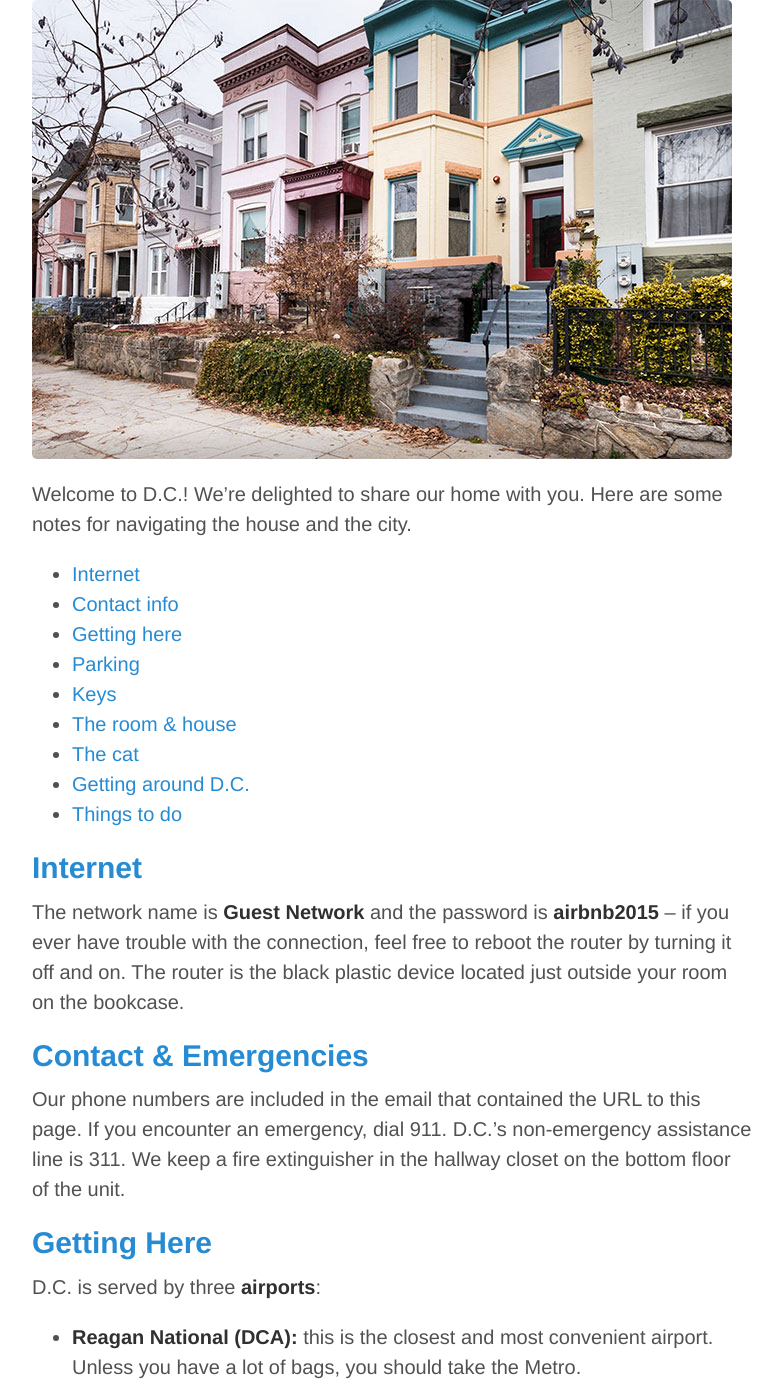
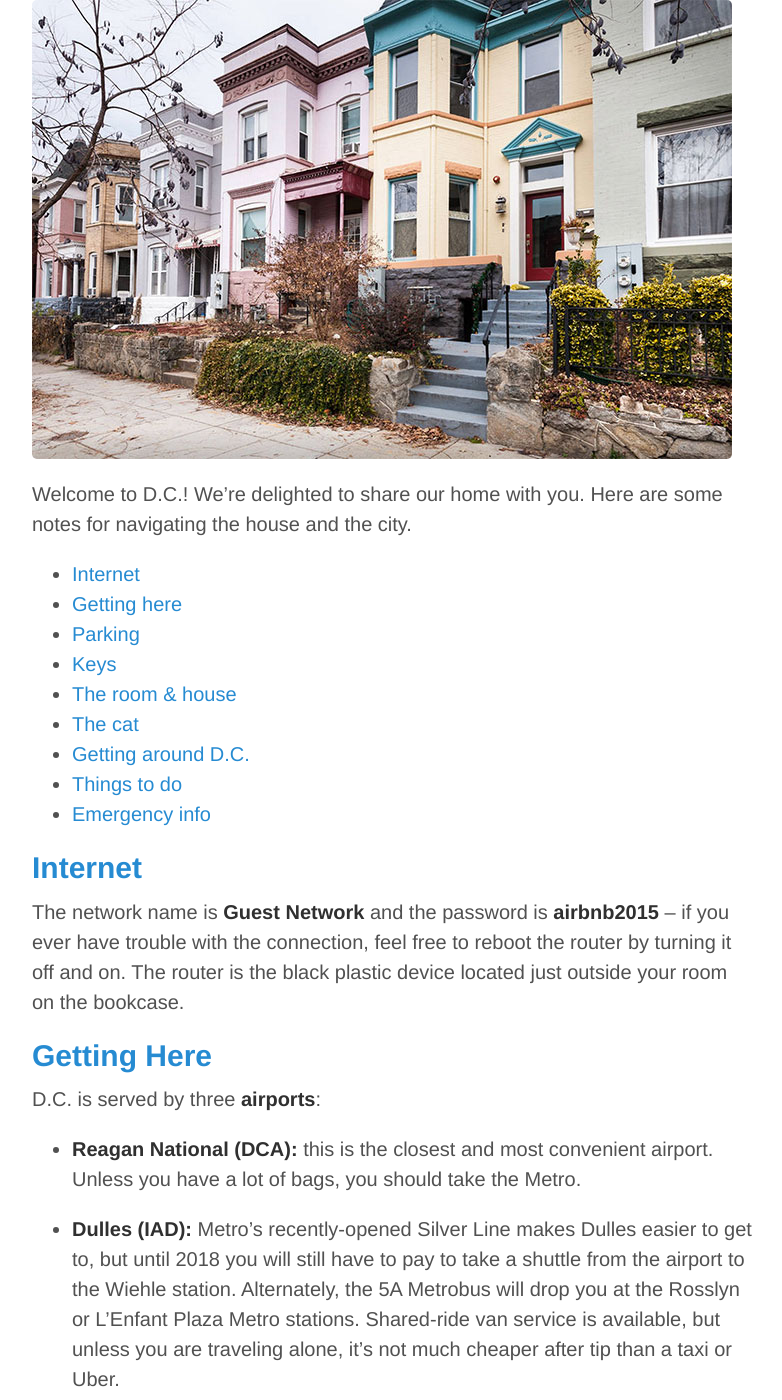
Before and after one commit to sbma44/sbma44.github.io, a Jekyll site: the page built from airbnb/index.md, in a window 1280 px wide and 1400 px high. Shown: the whole window, without its empty margins (248-1030 px from the left). Built offline with Jekyll 4.4.1, drawn with Linux system fonts in a browser that asks for light colours; some of the changed text lies outside the part shown.

Commit message:
reorder contact section since it is no longer useful

```diff
--- a/airbnb/index.md
+++ b/airbnb/index.md
@@ -10,7 +10,6 @@
 Welcome to D.C.! We're delighted to share our home with you. Here are some notes for navigating the house and the city.
 
 - [Internet](#internet)
-- [Contact info](#contact)
 - [Getting here](#travel)
 - [Parking](#parking)
 - [Keys](#keys)
@@ -18,14 +17,11 @@
 - [The cat](#cat)
 - [Getting around D.C.](#getting-around)
 - [Things to do](#sights)
+- [Emergency info](#emergencies)
 
 ## <a href="#internet" id="internet">Internet</a>
 
 The network name is **Guest Network** and the password is **airbnb2015** -- if you ever have trouble with the connection, feel free to reboot the router by turning it off and on. The router is the black plastic device located just outside your room on the bookcase.
-
-## <a href="#contact" id="contact">Contact & Emergencies</a>
-
-Our phone numbers are included in the email that contained the URL to this page. If you encounter an emergency, dial 911. D.C.'s non-emergency assistance line is 311. We keep a fire extinguisher in the hallway closet on the bottom floor of the unit.
 
 ## <a href="#travel" id="travel">Getting Here</a>
 
```
Also changed, not shown: other parts of airbnb/index.md (+4 -0 lines).
